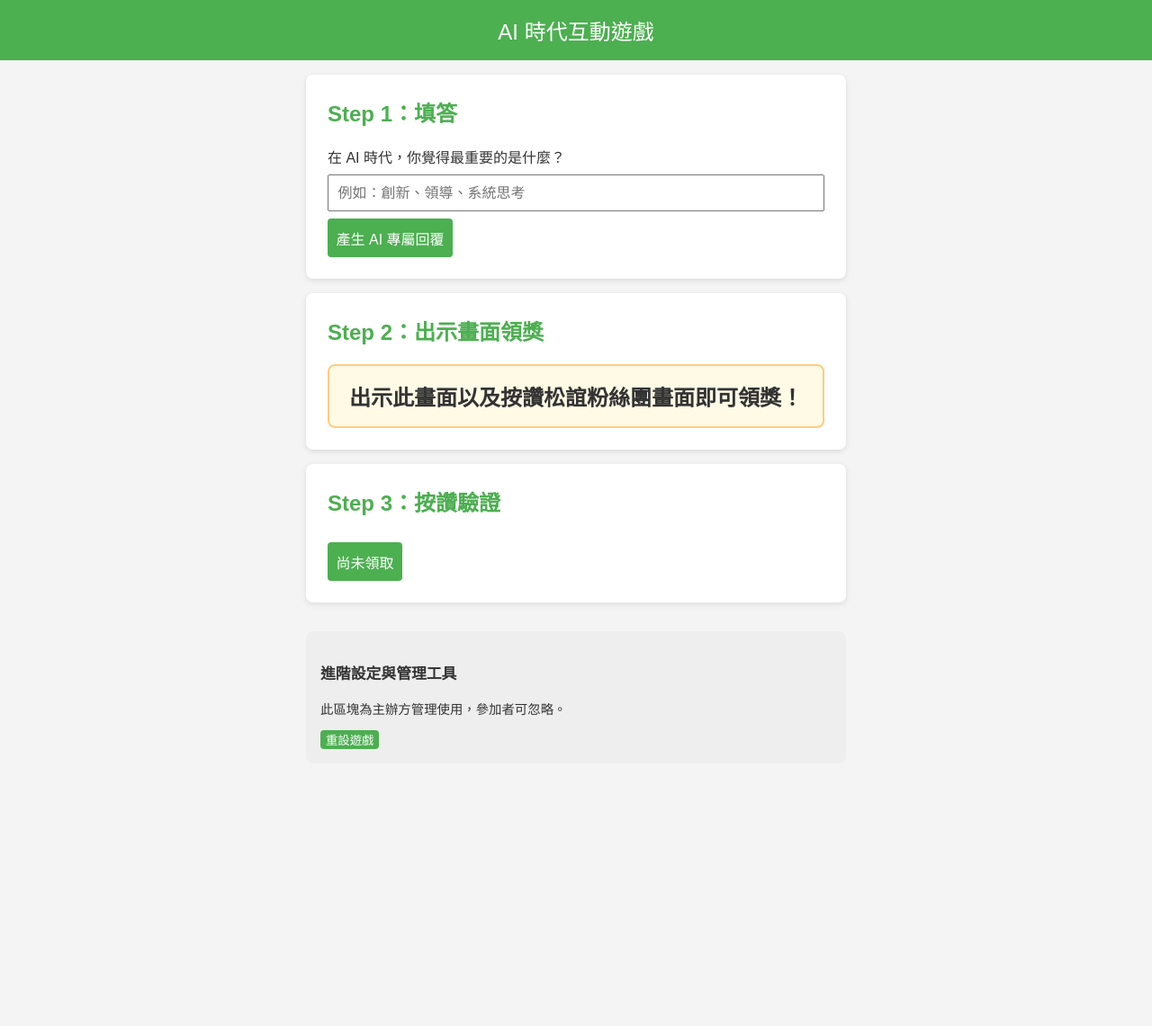
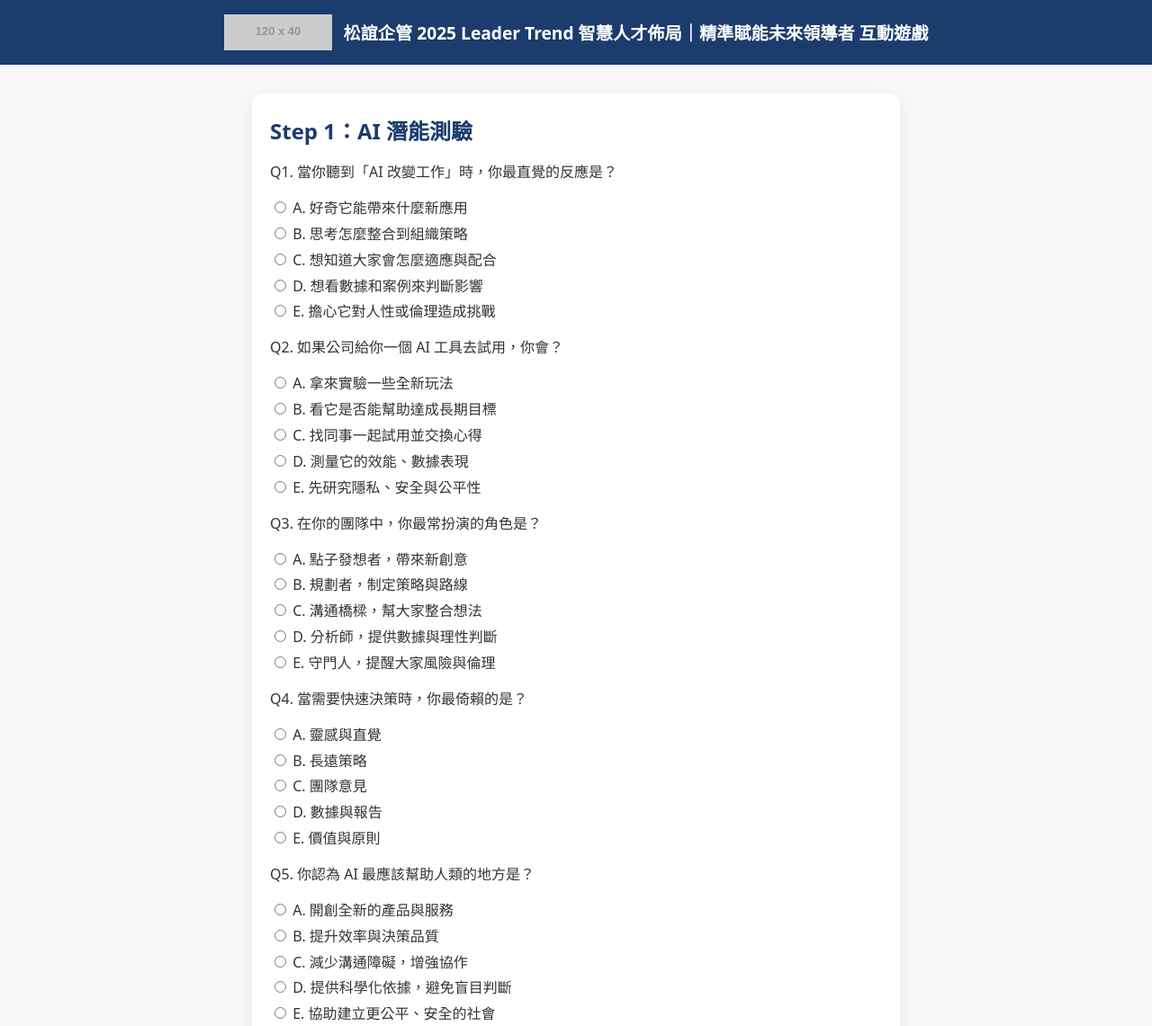
Before and after one commit to mickey103gpm/2025-Leader-Trend, a plain HTML site: page index.html in a window 1280 px wide. Shown: the top 1141 px of the page at 90% size. Before the commit the page ends 865 px from the top, so only its background shows below. Drawn offline with Linux system fonts and the light colour scheme; placeholder pictures from the web are drawn by us.

Commit message:
Add files via upload

```diff
--- a/index.html
+++ b/index.html
@@ -3,184 +3,133 @@
 <head>
   <meta charset="UTF-8" />
   <meta name="viewport" content="width=device-width, initial-scale=1.0"/>
- <title>AI 時代互動遊戲</title>
+  <title>松誼企管 2025 Leader Trend 智慧人才佈局｜精準賦能未來領導者 互動遊戲</title>
   <style>
- body {
- font-family: "Microsoft JhengHei", sans-serif;
- margin: 0;
- padding: 0;
- background: #f4f4f4;
- color: #333;
+    :root{
+      --primary:#1B3C6D;
+      --bg:#f7f7f8;
+      --card:#ffffff;
+      --text:#333;
+      --muted:#6b7280;
     }
- header {
- background: #4CAF50;
- color: white;
- padding: 1rem;
- text-align: center;
- font-size: 1.5rem;
+    body{
+      font-family: "Microsoft JhengHei", system-ui, -apple-system, Segoe UI, Roboto, Helvetica, Arial, "Noto Sans TC", sans-serif;
+      margin:0; padding:0; background:var(--bg); color:var(--text);
     }
- main {
- padding: 1rem;
- max-width: 600px;
- margin: auto;
+    header{
+      background:var(--primary); color:#fff; padding:1rem; text-align:center; font-size:1.2rem; font-weight:700;
+      display:flex; align-items:center; justify-content:center; gap:.8rem;
     }
- .step {
- background: white;
- border-radius: 8px;
- padding: 1.5rem;
- margin-bottom: 1rem;
- box-shadow: 0 2px 6px rgba(0,0,0,0.1);
- }
- .step h2 {
- margin-top: 0;
- color: #4CAF50;
- }
- .step input, .step button {
- padding: 0.6rem;
- font-size: 1rem;
- margin-top: 0.5rem;
- }
- input {
- width: 100%;
- box-sizing: border-box;
- }
- button {
- background: #4CAF50;
- color: white;
- border: none;
- cursor: pointer;
- border-radius: 4px;
- }
- button:disabled {
- background: #ccc;
- cursor: not-allowed;
- }
- .ai-response {
- font-size: 1.2rem;
- font-weight: bold;
- color: #333;
- margin-top: 1rem;
- padding: 1rem;
- background: #e8f5e9;
- border-radius: 6px;
- }
- /* Step 2 放大 */
- .big-highlight {
- font-size: 1.5rem;
- font-weight: bold;
- text-align: center;
- padding: 1rem;
- background: #fffae6;
- border: 2px solid #ffcc80;
- border-radius: 8px;
- }
- /* 管理工具區塊 */
- .admin-section {
- margin-top: 2rem;
- padding: 1rem;
- background: #eee;
- border-radius: 8px;
- font-size: 0.9rem;
- }
+    header img{height:40px}
+    main{padding:1rem; max-width:720px; margin:auto}
+    .card{background:var(--card); border-radius:14px; padding:1.25rem; margin:1rem 0; box-shadow:0 6px 20px rgba(0,0,0,.06)}
+    .card h2{margin:.2rem 0 1rem; color:var(--primary)}
+    .question{margin-bottom:1rem}
+    .options{margin-top:.5rem}
+    .options label{display:block; margin:.3rem 0; cursor:pointer}
+    button{appearance:none; border:none; background:var(--primary); color:#fff; padding:.65rem 1rem; border-radius:10px; font-size:1rem; cursor:pointer; margin-top:1rem}
+    button:disabled{background:#cbd5e1; cursor:not-allowed}
+    .result-card{margin-top:1.5rem; padding:1.2rem; border:2px solid var(--primary); border-radius:12px; background:#fff}
+    .result-card h3{margin-top:0; color:var(--primary)}
+    .muted{color:var(--muted); font-size:.9rem}
   </style>
 </head>
 <body>
-
- <header>AI 時代互動遊戲</header>
-
+<header>
+  <img src="https://via.placeholder.com/120x40" alt="Logo"/>
+  <span>松誼企管 2025 Leader Trend 智慧人才佈局｜精準賦能未來領導者 互動遊戲</span>
+</header>
 <main>
-
   <!-- Step 1 -->
- <div class="step" id="step1">
- <h2>Step 1：填答</h2>
- <label>在 AI 時代，你覺得最重要的是什麼？</label>
- <input type="text" id="keywordInput" placeholder="例如：創新、領導、系統思考">
- <button id="generateBtn">產生 AI 專屬回覆</button>
- <div id="aiResponse" class="ai-response" style="display:none;"></div>
- </div>
-
- <!-- Step 2 -->
- <div class="step" id="step2">
- <h2>Step 2：出示畫面領獎</h2>
- <div class="big-highlight">
- 出示此畫面以及按讚松誼粉絲團畫面即可領獎！
+  <section class="card" id="quiz-section">
+    <h2>Step 1：AI 潛能測驗</h2>
+    <form id="quizForm">
+      <div class="question">
+        <p>Q1. 當你聽到「AI 改變工作」時，你最直覺的反應是？</p>
+        <div class="options">
+          <label><input type="radio" name="q1" value="創新者" required/> A. 好奇它能帶來什麼新應用</label>
+          <label><input type="radio" name="q1" value="策略家"/> B. 思考怎麼整合到組織策略</label>
+          <label><input type="radio" name="q1" value="協作推動者"/> C. 想知道大家會怎麼適應與配合</label>
+          <label><input type="radio" name="q1" value="數據驅動者"/> D. 想看數據和案例來判斷影響</label>
+          <label><input type="radio" name="q1" value="倫理守護者"/> E. 擔心它對人性或倫理造成挑戰</label>
         </div>
       </div>
-
- <!-- Step 3 -->
- <div class="step" id="step3">
- <h2>Step 3：按讚驗證</h2>
- <button id="stampBtn">尚未領取</button>
+      <div class="question">
+        <p>Q2. 如果公司給你一個 AI 工具去試用，你會？</p>
+        <div class="options">
+          <label><input type="radio" name="q2" value="創新者" required/> A. 拿來實驗一些全新玩法</label>
+          <label><input type="radio" name="q2" value="策略家"/> B. 看它是否能幫助達成長期目標</label>
+          <label><input type="radio" name="q2" value="協作推動者"/> C. 找同事一起試用並交換心得</label>
+          <label><input type="radio" name="q2" value="數據驅動者"/> D. 測量它的效能、數據表現</label>
+          <label><input type="radio" name="q2" value="倫理守護者"/> E. 先研究隱私、安全與公平性</label>
         </div>
-
- <!-- 管理工具區 -->
- <div class="admin-section">
- <h3>進階設定與管理工具</h3>
- <p>此區塊為主辦方管理使用，參加者可忽略。</p>
- <button onclick="resetGame()">重設遊戲</button>
       </div>
-
+      <div class="question">
+        <p>Q3. 在你的團隊中，你最常扮演的角色是？</p>
+        <div class="options">
+          <label><input type="radio" name="q3" value="創新者" required/> A. 點子發想者，帶來新創意</label>
+          <label><input type="radio" name="q3" value="策略家"/> B. 規劃者，制定策略與路線</label>
+          <label><input type="radio" name="q3" value="協作推動者"/> C. 溝通橋樑，幫大家整合想法</label>
+          <label><input type="radio" name="q3" value="數據驅動者"/> D. 分析師，提供數據與理性判斷</label>
+          <label><input type="radio" name="q3" value="倫理守護者"/> E. 守門人，提醒大家風險與倫理</label>
+        </div>
+      </div>
+      <div class="question">
+        <p>Q4. 當需要快速決策時，你最倚賴的是？</p>
+        <div class="options">
+          <label><input type="radio" name="q4" value="創新者" required/> A. 靈感與直覺</label>
+          <label><input type="radio" name="q4" value="策略家"/> B. 長遠策略</label>
+          <label><input type="radio" name="q4" value="協作推動者"/> C. 團隊意見</label>
+          <label><input type="radio" name="q4" value="數據驅動者"/> D. 數據與報告</label>
+          <label><input type="radio" name="q4" value="倫理守護者"/> E. 價值與原則</label>
+        </div>
+      </div>
+      <div class="question">
+        <p>Q5. 你認為 AI 最應該幫助人類的地方是？</p>
+        <div class="options">
+          <label><input type="radio" name="q5" value="創新者" required/> A. 開創全新的產品與服務</label>
+          <label><input type="radio" name="q5" value="策略家"/> B. 提升效率與決策品質</label>
+          <label><input type="radio" name="q5" value="協作推動者"/> C. 減少溝通障礙，增強協作</label>
+          <label><input type="radio" name="q5" value="數據驅動者"/> D. 提供科學化依據，避免盲目判斷</label>
+          <label><input type="radio" name="q5" value="倫理守護者"/> E. 協助建立更公平、安全的社會</label>
+        </div>
+      </div>
+      <div class="question">
+        <p>Q6. 如果你有一支「AI 個人助理」，你最希望它幫你做什麼？</p>
+        <div class="options">
+          <label><input type="radio" name="q6" value="創新者" required/> A. 激發新點子，幫我腦力激盪</label>
+          <label><input type="radio" name="q6" value="策略家"/> B. 提醒我規劃與資源配置</label>
+          <label><input type="radio" name="q6" value="協作推動者"/> C. 協助安排團隊溝通與協作</label>
+          <label><input type="radio" name="q6" value="數據驅動者"/> D. 蒐集數據並做精準分析</label>
+          <label><input type="radio" name="q6" value="倫理守護者"/> E. 提醒我是否有倫理或價值衝突</label>
+        </div>
+      </div>
+      <button type="submit">提交答案</button>
+    </form>
+    <div id="result" class="result-card" style="display:none"></div>
+  </section>
 </main>
-
 <script>
- const generateBtn = document.getElementById('generateBtn');
- const keywordInput = document.getElementById('keywordInput');
- const aiResponse = document.getElementById('aiResponse');
- const stampBtn = document.getElementById('stampBtn');
-
- const responses = {
- "創新": [
- "未來屬於像你這樣敢想敢做的人！",
- "創新是打開未來大門的鑰匙！",
- "敢於嘗試，就是你最大的優勢！"
- ],
- "領導": [
- "真正的領導者，能點亮他人的道路！",
- "領導是影響力，也是責任！",
- "你的決策，將改變未來！"
- ],
- "系統思考": [
- "看見全局，才能掌握方向！",
- "系統思考讓你在變化中找到秩序！",
- "全盤規劃是成功的第一步！"
- ],
- "default": [
- "你的想法，正塑造著未來！",
- "每一個觀點，都是時代的火花！",
- "你的觀點，讓 AI 世界更精彩！"
- ]
+  const descriptions = {
+    "創新者":"AI 創新者 – 擅長構思新穎應用，能看見技術與市場的新可能。",
+    "策略家":"AI 策略家 – 善於將 AI 納入組織長期規劃，注重資源與風險配置。",
+    "協作推動者":"AI 協作推動者 – 長於跨部門協作，能促成人與 AI 的協同工作。",
+    "數據驅動者":"AI 數據驅動者 – 習慣以數據決策，擅長把資訊轉化為行動。",
+    "倫理守護者":"AI 倫理守護者 – 注重人性、價值與規範，思考 AI 帶來的長遠影響。"
   };
-
- generateBtn.addEventListener('click', () => {
- const keyword = keywordInput.value.trim();
- if (!keyword) {
- alert("請先輸入一個關鍵詞！");
- return;
+  document.getElementById('quizForm').addEventListener('submit',function(e){
+    e.preventDefault();
+    const data = new FormData(this);
+    const counts = {創新者:0,策略家:0,協作推動者:0,數據驅動者:0,倫理守護者:0};
+    for(const [k,v] of data.entries()){
+      counts[v]++;
     }
-
- let replyList = responses[keyword] || responses["default"];
- let reply = replyList[Math.floor(Math.random() * replyList.length)];
- aiResponse.textContent = reply;
- aiResponse.style.display = 'block';
+    let resultType = Object.keys(counts).reduce((a,b)=> counts[a]>=counts[b]?a:b);
+    const resultBox = document.getElementById('result');
+    resultBox.style.display='block';
+    resultBox.innerHTML = `<h3>AI 潛能名片</h3><p><strong>${descriptions[resultType].split(' – ')[0]}</strong></p><p>${descriptions[resultType].split(' – ')[1]}</p>`;
+    resultBox.scrollIntoView({behavior:'smooth'});
   });
-
- stampBtn.addEventListener('click', () => {
- if (stampBtn.classList.contains('on')) {
- stampBtn.classList.remove('on');
- stampBtn.textContent = "尚未領取";
- } else {
- stampBtn.classList.add('on');
- stampBtn.textContent = "已領取";
- }
- });
-
- function resetGame() {
- keywordInput.value = "";
- aiResponse.style.display = "none";
- stampBtn.classList.remove('on');
- stampBtn.textContent = "尚未領取";
- }
 </script>
-
 </body>
 </html>
```
Lines whose indentation alone changed are shown as unchanged.
